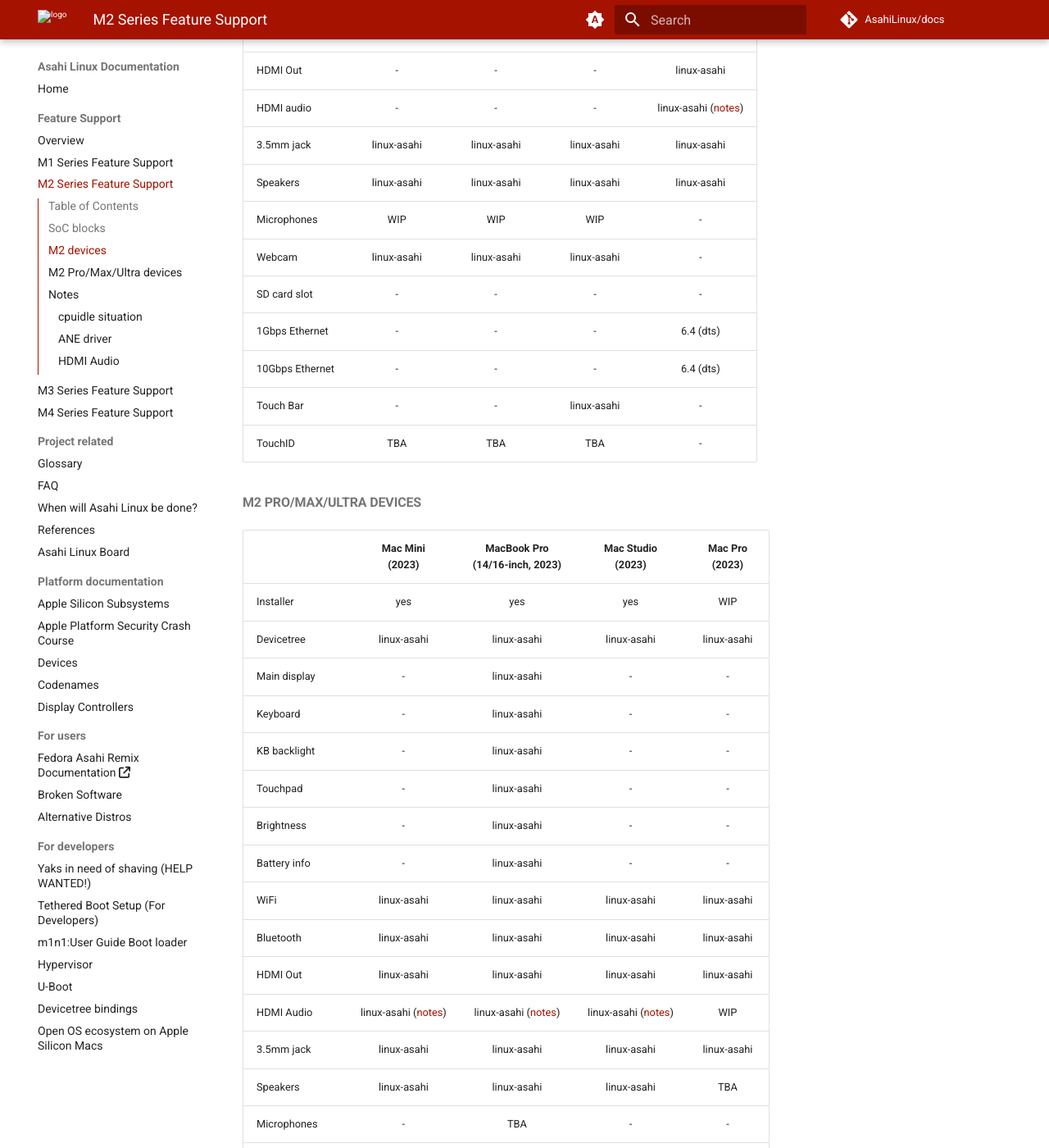
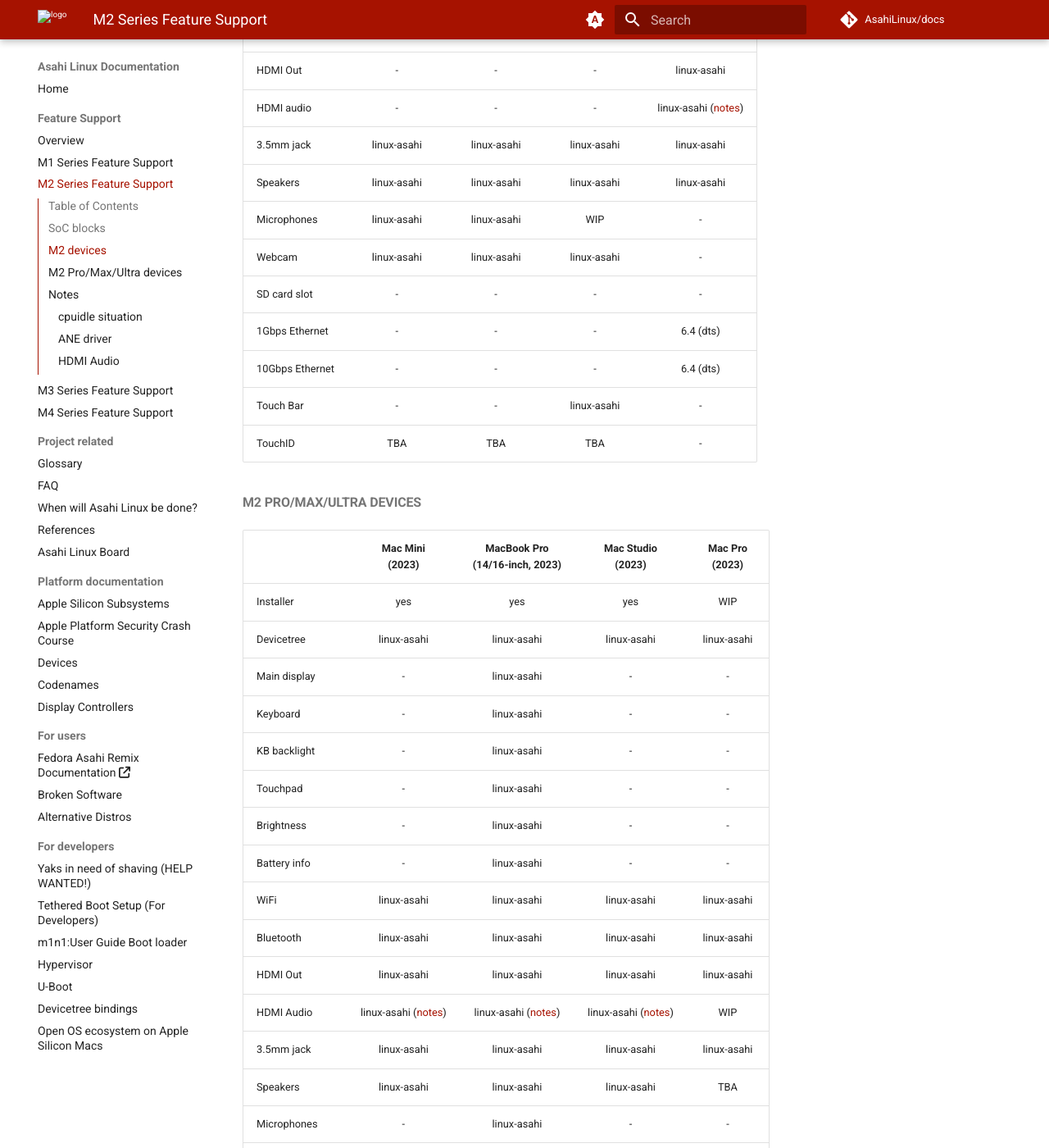
Before and after one commit to AsahiLinux/docs, an MkDocs documentation site: the page built from docs/platform/feature-support/m2.md, in a window 1280 px wide and 1400 px high, scrolled down 2881 px. Shown: the whole window at 82% size. Built offline with MkDocs 1.6.1 and Material for MkDocs 9.7.7, drawn with Linux system fonts in a browser that asks for light colours; comment, search, counter and statistics services are not loaded.

Commit message:
platform: feature-support: advertise mic support for M1 and M2 machines
Excludes iMacs and 13" MacBook Pros... for now

Signed-off-by: James Calligeros <jcalligeros99@gmail.com>

```diff
--- a/docs/platform/feature-support/m2.md
+++ b/docs/platform/feature-support/m2.md
@@ -76,7 +76,7 @@
 | HDMI audio         | -                              | -                              | -                              | linux-asahi ([notes](#hdmi-audio)) |
 | 3.5mm jack         | linux-asahi                    | linux-asahi                    | linux-asahi                    | linux-asahi        |
 | Speakers           | linux-asahi                    | linux-asahi                    | linux-asahi                    | linux-asahi        |
-| Microphones        | WIP                            | WIP                            | WIP                            | -                  |
+| Microphones        | linux-asahi                    | linux-asahi                    | WIP                            | -                  |
 | Webcam             | linux-asahi                    | linux-asahi                    | linux-asahi                    | -                  |
 | SD card slot       | -                              | -                              | -                              | -                  |
 | 1Gbps Ethernet     | -                              | -                              | -                              | 6.4 (dts)          |
@@ -101,7 +101,7 @@
 | HDMI Audio         | linux-asahi ([notes](#hdmi-audio))| linux-asahi ([notes](#hdmi-audio)) | linux-asahi ([notes](#hdmi-audio)) | WIP |
 | 3.5mm jack         | linux-asahi        | linux-asahi                       | linux-asahi          | linux-asahi          |
 | Speakers           | linux-asahi        | linux-asahi                       | linux-asahi          | TBA                  |
-| Microphones        | -                  | TBA                               | -                    | -                    |
+| Microphones        | -                  | linux-asahi                       | -                    | -                    |
 | Webcam             | -                  | linux-asahi                       | -                    | -                    |
 | SD card slot       | -                  | 5.17                              | 5.17                 | 5.17                 |
 | 1Gbps Ethernet     | linux-asahi        | -                                 | -                    | -                    |
```
Also changed, not shown: docs/platform/feature-support/m1.md (+2 -2 lines).
